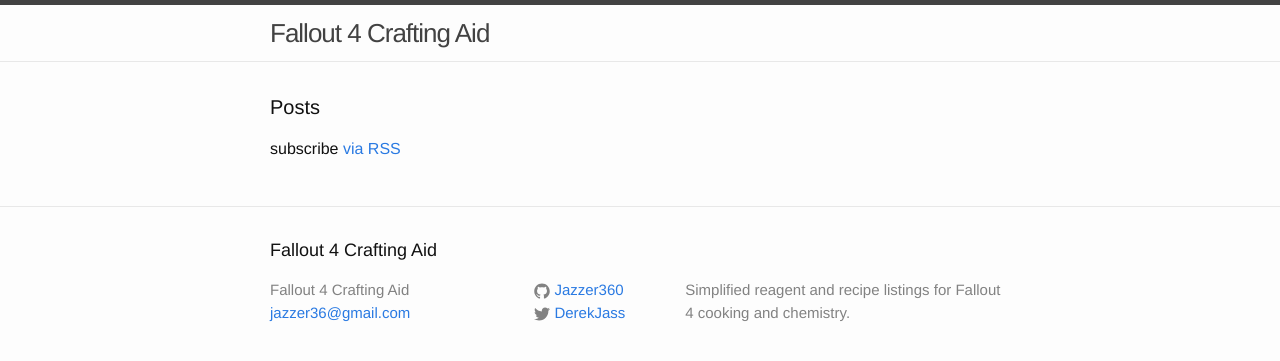
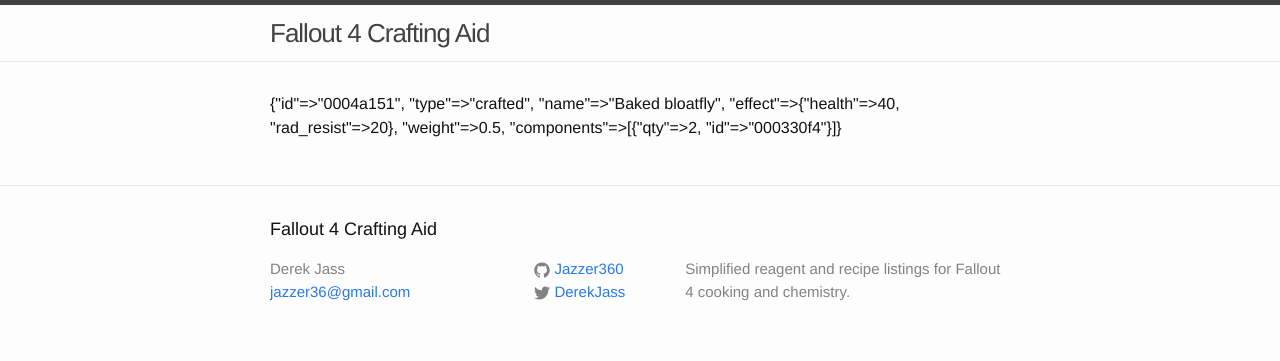
Before and after one commit to Jazzer360/fallout-4, a Jekyll site: the page built from index.html, in a window 1280 px wide. Shown: the top 361 px of the page. Built offline with Jekyll 4.4.1, drawn with Linux system fonts in a browser that asks for light colours.

Commit message:
Grabbing some data

```diff
--- a/_config.yml
+++ b/_config.yml
@@ -7,6 +7,7 @@
 
 # Site settings
 title: Fallout 4 Crafting Aid
+name: Derek Jass
 email: jazzer36@gmail.com
 description: > # this means to ignore newlines until "baseurl:"
   Simplified reagent and recipe listings for Fallout 4 cooking and chemistry.
--- a/_includes/footer.html
+++ b/_includes/footer.html
@@ -7,7 +7,7 @@
     <div class="footer-col-wrapper">
       <div class="footer-col footer-col-1">
         <ul class="contact-list">
-          <li>{{ site.title }}</li>
+          <li>{{ site.name }}</li>
           <li><a href="mailto:{{ site.email }}">{{ site.email }}</a></li>
         </ul>
       </div>
--- a/index.html
+++ b/index.html
@@ -4,20 +4,7 @@
 
 <div class="home">
 
-  <h1 class="page-heading">Posts</h1>
-
-  <ul class="post-list">
-    {% for post in site.posts %}
-      <li>
-        <span class="post-meta">{{ post.date | date: "%b %-d, %Y" }}</span>
-
-        <h2>
-          <a class="post-link" href="{{ post.url | prepend: site.baseurl }}">{{ post.title }}</a>
-        </h2>
-      </li>
-    {% endfor %}
-  </ul>
-
-  <p class="rss-subscribe">subscribe <a href="{{ "/feed.xml" | prepend: site.baseurl }}">via RSS</a></p>
+  {% assign item = site.data.items | where:"id","0004a151" | first %}
+  <p>{{ item }}</p>
 
 </div>
```
